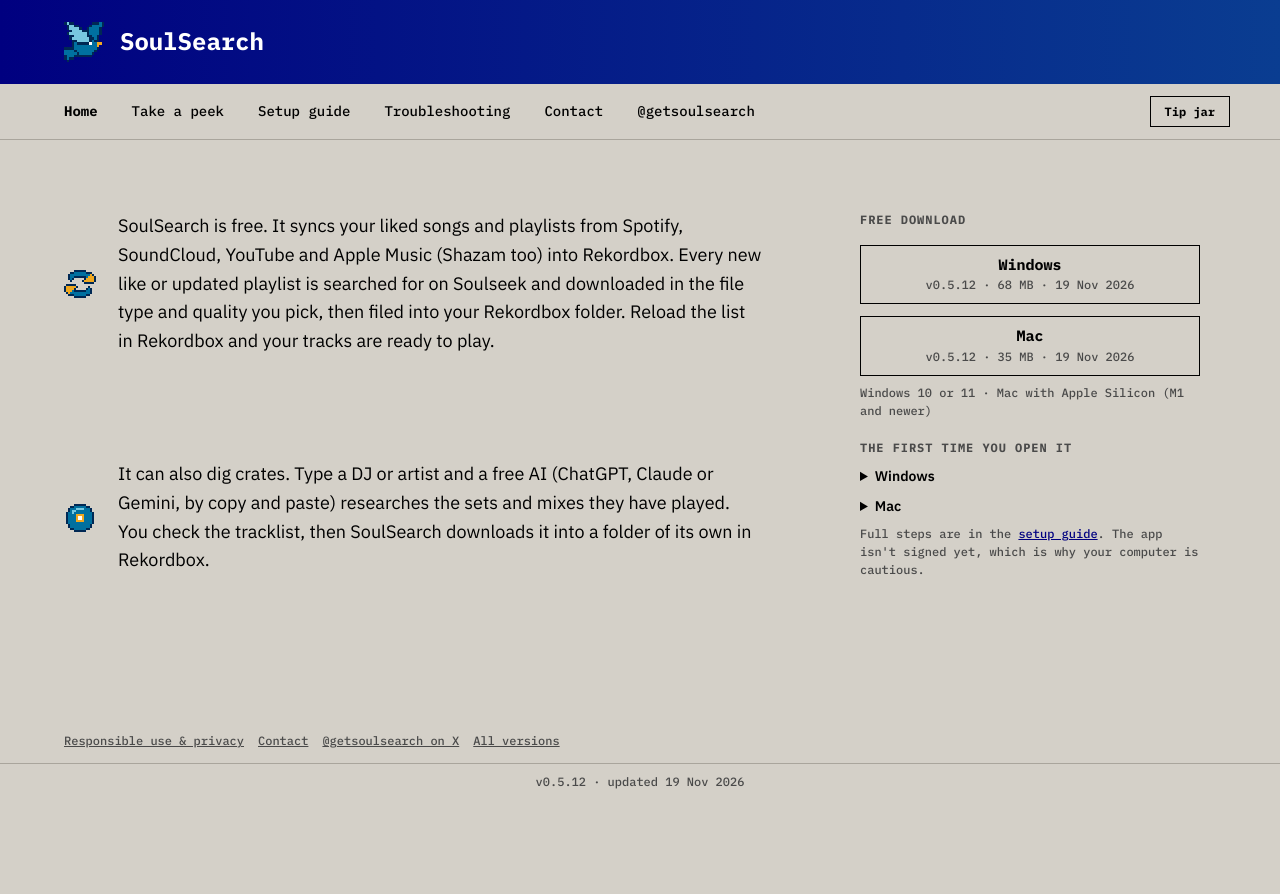
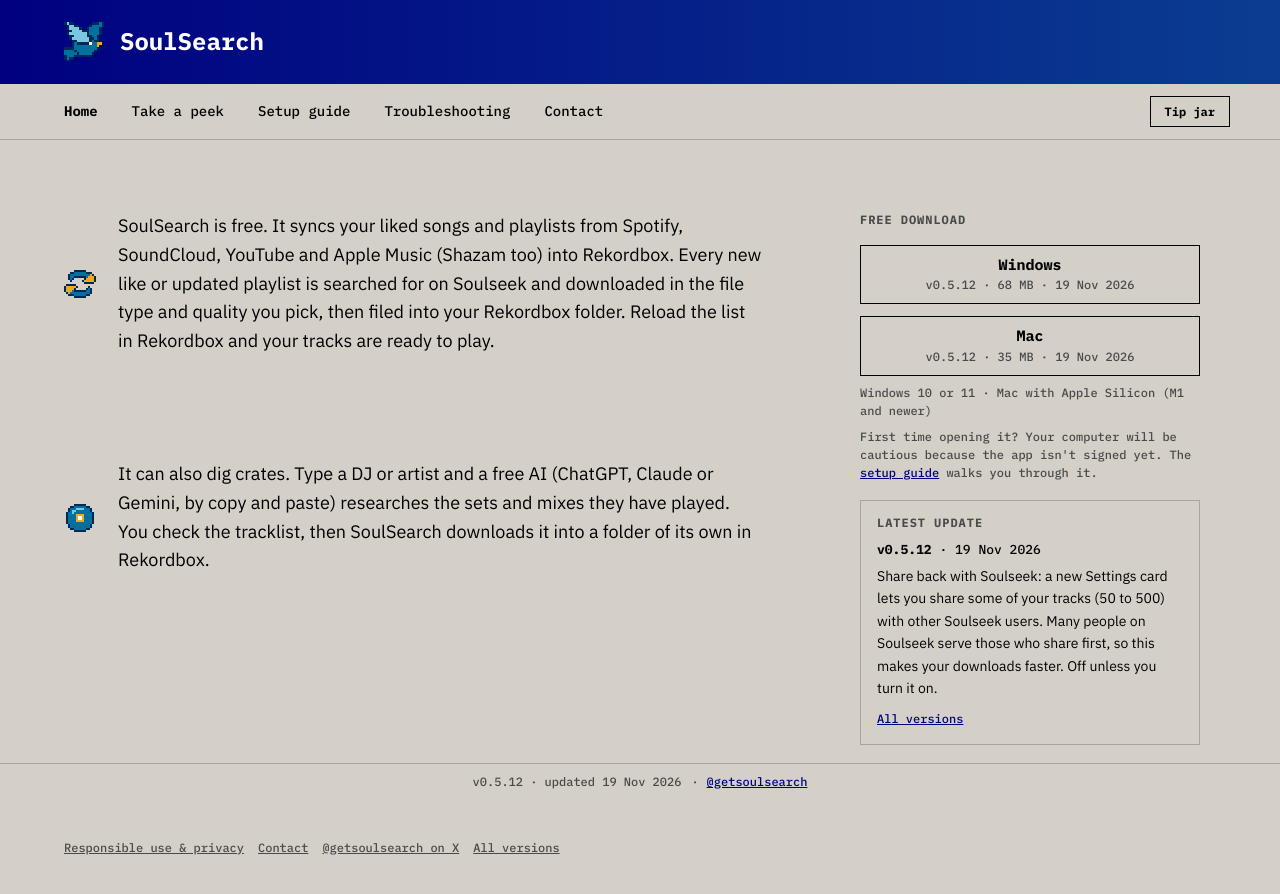
Before and after one commit to getsoulsearch/soulsearch-downloads, a plain HTML site: page index.html in a window 1280 px wide. Before the commit the page ends 800 px from the top, so only its background shows below. Drawn offline with Linux system fonts and the light colour scheme; no server answers.

Commit message:
Bottom-bar X link, Latest update box

```diff
--- a/index.html
+++ b/index.html
@@ -20,14 +20,14 @@
 <meta name="twitter:image" content="https://getsoulsearch.xyz/og.png">
 <link rel="icon" href="icon_32.png">
 <link rel="apple-touch-icon" href="apple-touch-icon.png">
-<link rel="stylesheet" href="site.css">
+<link rel="stylesheet" href="site.css?v=0512c">
 </head>
 <body>
 <main>
 <div class="win">
   <div class="title"><img src="bird.png" alt="">SoulSearch<span class="ctl" aria-hidden="true"><i>_</i><i>□</i><i>x</i></span></div>
   <div class="menu">
-    <a href="index.html" aria-current="page">Home</a><a href="peek.html">Take a peek</a><a href="guide.html">Setup guide</a><a href="troubleshooting.html">Troubleshooting</a><a href="contact.html">Contact</a><a class="xlink" href="https://x.com/getsoulsearch" target="_blank" rel="noopener">@getsoulsearch</a><button class="tip" type="button" data-tip hidden>Tip jar</button>
+    <a href="index.html" aria-current="page">Home</a><a href="peek.html">Take a peek</a><a href="guide.html">Setup guide</a><a href="troubleshooting.html">Troubleshooting</a><a href="contact.html">Contact</a><button class="tip" type="button" data-tip hidden>Tip jar</button>
   </div>
   <div class="body">
     <div class="home">
@@ -40,24 +40,12 @@
         <a class="dl" data-os="mac" href="https://github.com/getsoulsearch/soulsearch-downloads/releases" data-asset="SoulSearch-mac-arm64.zip"><b>Mac</b><small data-meta>Apple Silicon (M1 and newer)</small></a>
       </div>
       <p class="hint">Windows 10 or 11 &middot; Mac with Apple Silicon (M1 and newer)</p>
-      <div class="firstrun" id="first-run">
-        <h3>The first time you open it</h3>
-        <details data-os="win"><summary>Windows</summary>
-          <ul>
-            <li>Your browser may say the file isn't commonly downloaded. Choose <b>Keep</b>.</li>
-            <li>If Windows says <b>Windows protected your PC</b>, click <b>More info</b>, then <b>Run anyway</b>.</li>
-            <li>A Windows Firewall box may ask about <b>slskd</b>. Allow it on <b>Private networks</b>.</li>
-          </ul>
-        </details>
-        <details data-os="mac"><summary>Mac</summary>
-          <ul>
-            <li>Unzip it and drag <b>SoulSearch</b> into <b>Applications</b>. Open it from there, not from Downloads, or updates won't work.</li>
-            <li>Right-click it, choose <b>Open</b>, then <b>Open</b> again.</li>
-            <li>Still blocked? System Settings, Privacy &amp; Security, <b>Open Anyway</b> (macOS 15 and newer).</li>
-            <li>A Keychain box may ask for permission. Choose <b>Always Allow</b>.</li>
-          </ul>
-        </details>
-        <p class="hint">Full steps are in the <a href="guide.html#first-run">setup guide</a>. The app isn't signed yet, which is why your computer is cautious.</p>
+      <p class="hint">First time opening it? Your computer will be cautious because the app isn't signed yet. The <a href="guide.html#first-run">setup guide</a> walks you through it.</p>
+      <div class="latest" id="latest" hidden>
+        <h3>Latest update</h3>
+        <p class="latest-head"><b data-latest-ver></b> <span data-latest-date></span></p>
+        <p data-latest-notes></p>
+        <a data-releases href="index.html" hidden>All versions</a>
       </div>
     </aside>
     </div>
@@ -81,8 +69,8 @@
     <p class="tip-warn"></p>
   </div>
 </dialog>
-<div class="bar"><span data-count></span></div>
-<script src="site.js"></script>
+<div class="bar"><span data-count></span><a class="barx" href="https://x.com/getsoulsearch" target="_blank" rel="noopener">@getsoulsearch</a></div>
+<script src="site.js?v=0512c"></script>
 <script src="donate.js"></script>
 <script src="contact.js"></script>
 </body>
--- a/site.css
+++ b/site.css
@@ -213,3 +213,14 @@ details > :not(summary) { margin-top: 6px; }
 .about-list { max-width: 72ch; }
 .body > .phone-note { max-width: none; }
 .dlpanel .phone-note { margin-top: 14px; }
+
+/* Home page: the newest release under the download buttons. */
+.latest { margin-top: 18px; padding: 14px 16px; background: var(--face); border: 1px solid var(--line); }
+.latest[hidden] { display: none; }
+.latest h3 { margin: 0 0 8px; font: 700 12px/1.4 var(--mono); letter-spacing: .08em; text-transform: uppercase; color: var(--ink-soft); }
+.latest .latest-head { margin: 0 0 6px; font: 500 13px/1.5 var(--mono); }
+.latest p { margin: 0 0 8px; }
+.latest a { font: 500 12px/1.5 var(--mono); }
+/* The X link in the bottom bar, after the version and download count. */
+.bar .barx { margin-left: 10px; }
+.bar .barx::before { content: "·"; display: inline-block; margin-right: 8px; color: var(--ink-soft); }
--- a/site.js
+++ b/site.js
@@ -49,6 +49,20 @@ if (cards.length || bar) {
       const rel = live[0];
       if (!rel) return Promise.reject("no release");
       if (bar) bar.textContent = `${rel.tag_name} · updated ${fmt(rel.published_at)}`;
+      // "Latest update" box on the home page: the newest release's version, date and the start of its notes.
+      const latest = document.getElementById("latest");
+      if (latest && rel.body) {
+        const words = String(rel.body).replace(/\s+/g, " ").trim();
+        let notes = "";
+        for (const s of words.match(/[^.!?]+[.!?]+(\s|$)/g) || [words]) {
+          if (notes && (notes + s).length > 260) break;
+          notes += s;
+        }
+        latest.querySelector("[data-latest-ver]").textContent = rel.tag_name;
+        latest.querySelector("[data-latest-date]").textContent = `· ${fmt(rel.published_at)}`;
+        latest.querySelector("[data-latest-notes]").textContent = notes.trim();
+        latest.hidden = false;
+      }
       // Each button takes the newest release that actually has its file, so a release that is
       // Windows-only for a while doesn't take the Mac button away.
       for (const card of cards) {
```
Also changed, not shown: 404.html (+4 -4 lines), about.html (+4 -4 lines), contact.html (+4 -4 lines), guide.html (+4 -4 lines), peek.html (+4 -4 lines), troubleshooting.html (+4 -4 lines).
